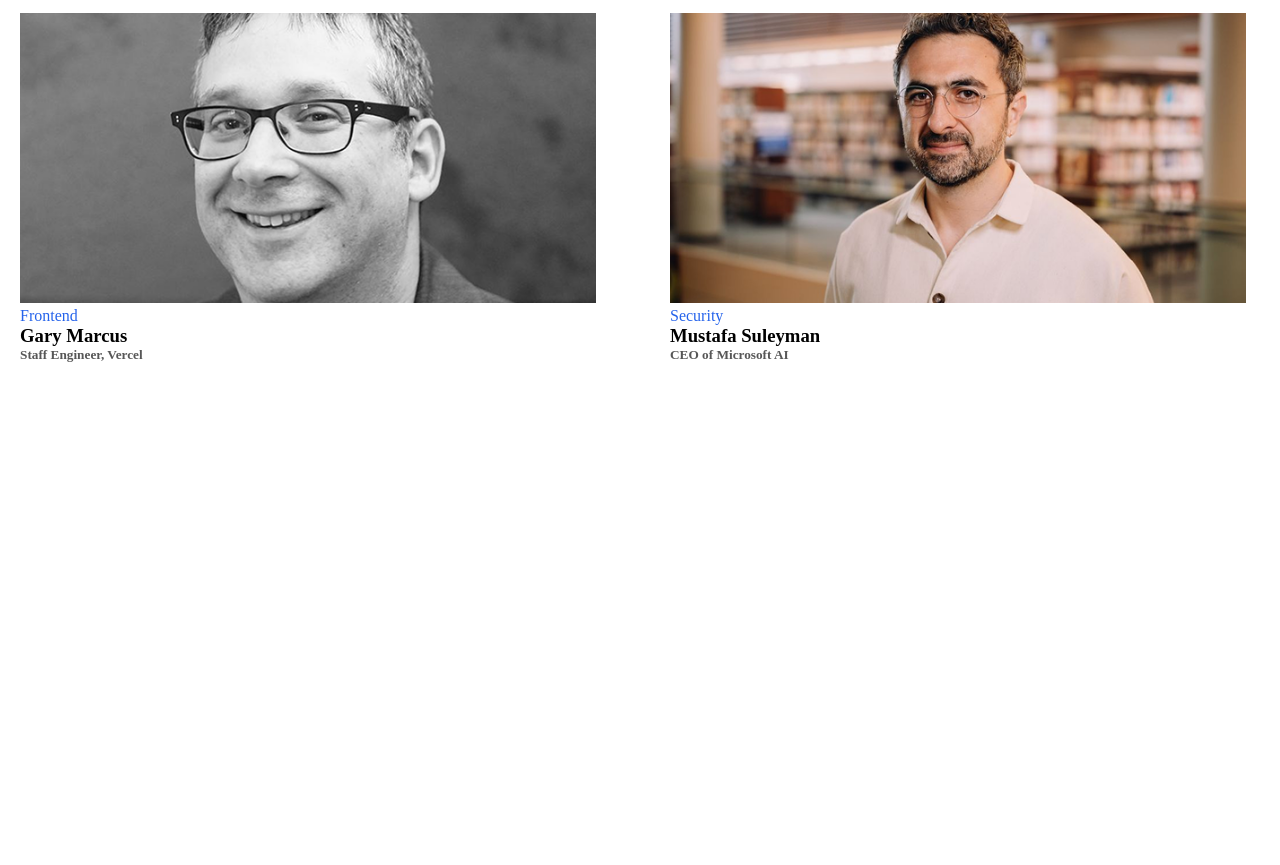
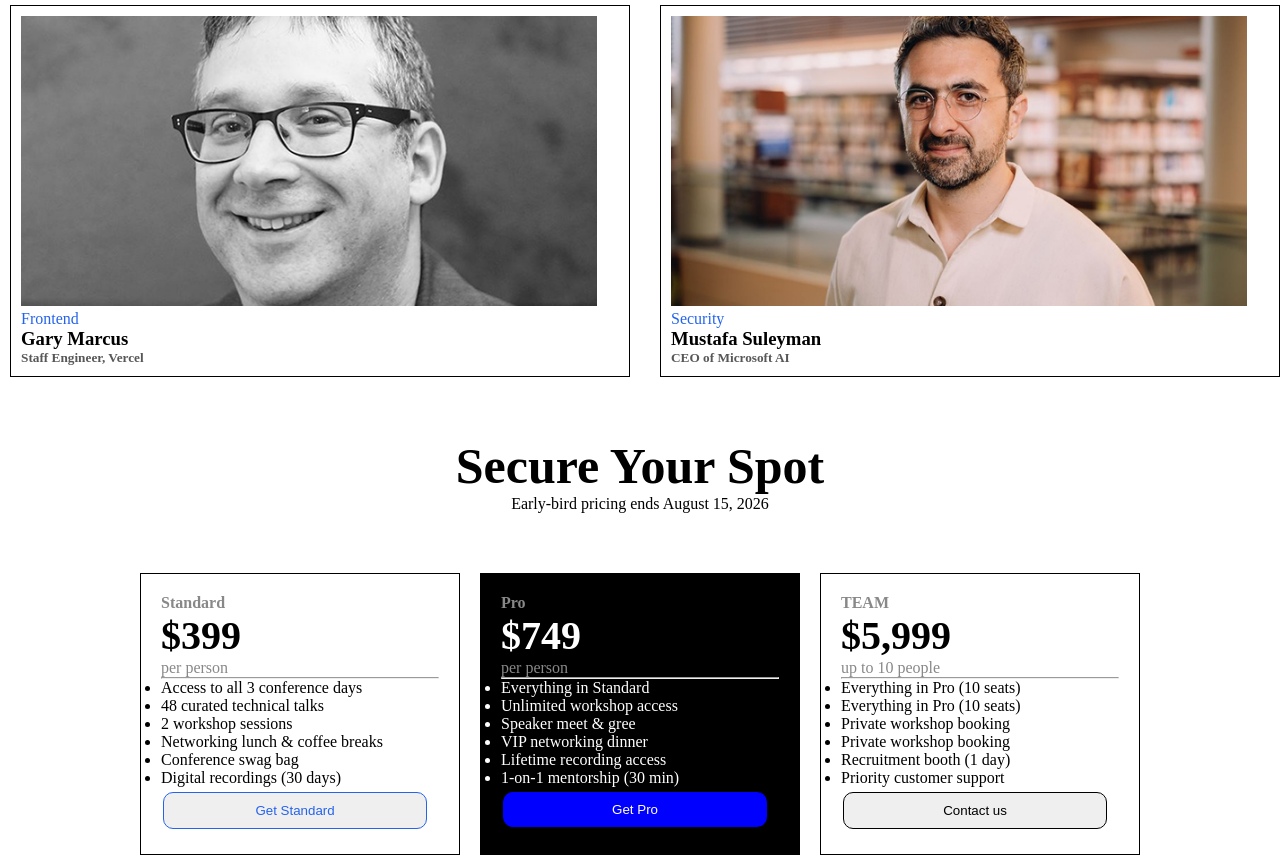
Before and after one commit to shamim-create/assignment-1, a plain HTML site: page index.html in a window 1280 px wide. Shown: the part 1324-2189 px from the top of the page. Before the commit the page ends 1707 px from the top, so only its background shows below. Drawn offline with Linux system fonts and the light colour scheme.

Commit message:
secure your spot added

```diff
--- a/index.html
+++ b/index.html
@@ -1,5 +1,6 @@
 <!doctype html>
 <html lang="en">
+
 <head>
   <meta charset="UTF-8" />
   <meta name="viewport" content="width=device-width, initial-scale=1.0" />
@@ -40,28 +41,26 @@
   <!-- navigation bar end -->
 
   <!-- main start -->
-    <!-- <main> -->
 
   <main>
     <h1 class="meet">Meet the Speakers</h1>
-      <section>
-
+    <section class="speaker-section">
       <div class="speakers">
-        <img class= "speakers-image" src="/assets/andrej.png" alt="Andrez" />
+        <img class="speakers-image" src="/assets/andrej.png" alt="Andrez" />
         <p class="specialization">AI/ML</p>
         <h3>Andrej Karpathy</h3>
         <h5 class="career">Pretraining team, Anthropic</h5>
       </div>
 
       <div class="speakers">
-        <img class= "speakers-image" src="/assets/demis.png" alt="Demis" />
+        <img class="speakers-image" src="/assets/demis.png" alt="Demis" />
         <p class="specialization">Cloud & DevOps</p>
         <h3>Demis Hassabis</h3>
         <h5 class="career">Co-Founder and CEO, Google DeepMind</h5>
       </div>
 
       <div class="speakers">
-        <img class= "speakers-image" src="/assets/gary.png" alt="Gary" />
+        <img class="speakers-image" src="/assets/gary.png" alt="Gary" />
 
         <p class="specialization">Frontend</p>
         <h3>Gary Marcus</h3>
@@ -69,18 +68,79 @@
       </div>
 
       <div class="speakers">
-        <img class= "speakers-image" src="/assets/mustafa.png" alt="Mustafa" />
+        <img class="speakers-image" src="/assets/mustafa.png" alt="Mustafa" />
 
         <p class="specialization">Security</p>
         <h3>Mustafa Suleyman</h3>
         <h5 class="career">CEO of Microsoft AI</h5>
       </div>
     </section>
+
+
+<div class="spot">
+
+<h2 class="bolding-spot">Secure Your Spot</h2>
+  <p>Early-bird pricing ends August 15, 2026</p>
+
+
+</div>
+
+
+
+    <section class="purchase">
+      <div class="planning">
+        <h4 class="grey">Standard</h4>
+        <h2 class="price">$399</h2>
+        <p class="grey">per person</p>
+        <hr>
+
+        <ul class="service">
+          <li>Access to all 3 conference days</li>
+          <li>48 curated technical talks</li>
+          <li>2 workshop sessions</li>
+          <li>Networking lunch & coffee breaks</li>
+          <li>Conference swag bag</li>
+          <li>Digital recordings (30 days)</li>
+        </ul>
+        <button class="purchasing-button first-button">Get Standard</button>
+      </div>
+      <div class="planning second-div">
+        <h4 class="grey">Pro</h4>
+        <h2 class=" price second-price">$749</h2>
+        <p class="grey">per person</p>
+        <hr>
+
+        <ul class="service second-service">
+          <li>Everything in Standard</li>
+          <li>Unlimited workshop access</li>
+          <li>Speaker meet & gree</li>
+          <li>VIP networking dinner</li>
+          <li>Lifetime recording access</li>
+          <li>1-on-1 mentorship (30 min)</li>
+        </ul>
+        <button class="purchasing-button second-button">Get Pro</button>
+      </div>
+      <div class="planning">
+        <h4 class="grey">TEAM</h4>
+        <h2 class="price">$5,999</h2>
+        <p class="grey">up to 10 people</p>
+        <hr>
+        <div>
+          <ul class="service">
+            <li>Everything in Pro (10 seats)</li>
+            <li>Everything in Pro (10 seats)</li>
+            <li>Private workshop booking</li>
+            <li>Private workshop booking</li>
+            <li>Recruitment booth (1 day)</li>
+            <li>Priority customer support</li>
+          </ul>
+          <button class="purchasing-button">Contact us</button>
+        </div>
+    </section>
   </main>
-
-    <!-- </main> -->
 
   <!-- main end -->
   <footer></footer>
 </body>
+
 </html>
--- a/style.css
+++ b/style.css
@@ -12,7 +12,7 @@ nav {
   padding: 18px 8%;
 }
 
-ul {
+.nav-items {
   display: flex;
   gap: 20px;
   list-style: none;
@@ -74,7 +74,7 @@ h1 {
   margin: 20px;
   padding: 20px;
 }
-section {
+.speaker-section {
   display: grid;
   gap: 10px;
   grid-template-columns: 50% 50%;
@@ -82,6 +82,7 @@ section {
 
 .speakers {
   margin: 10px;
+  border: 1px solid black;
   padding: 10px;
 }
 
@@ -95,3 +96,67 @@ section {
 .career {
   color: #575757;
 }
+
+.purchase {
+  display: flex;
+  justify-content: center;
+}
+
+.planning {
+  border: 1px solid black;
+
+  margin: 10px;
+  padding: 20px;
+  width: 25%;
+}
+
+.grey {
+  color: #888888;
+}
+
+.price {
+  font-size: 40px;
+  font-weight: bold;
+}
+
+.second-div {
+  background-color: black;
+}
+
+.second-price {
+  color: white;
+}
+
+.second-service li {
+  color: #ffffff;
+}
+
+.purchasing-button {
+  width: 95%;
+  margin: 5px 2px;
+  padding: 10px;
+  border-radius: 10px;
+  border: 1px solid black;
+}
+
+.second-button {
+  background-color: blue;
+  color: white;
+  border: none;
+}
+
+.first-button {
+  color: #2563eb;
+  border: 1px solid #2563eb;
+}
+
+.spot {
+  text-align: center;
+
+  display: grid;
+  margin: 50px;
+}
+
+.bolding-spot {
+  font-size: 50px;
+}
```
Lines whose indentation alone changed are shown as unchanged.
